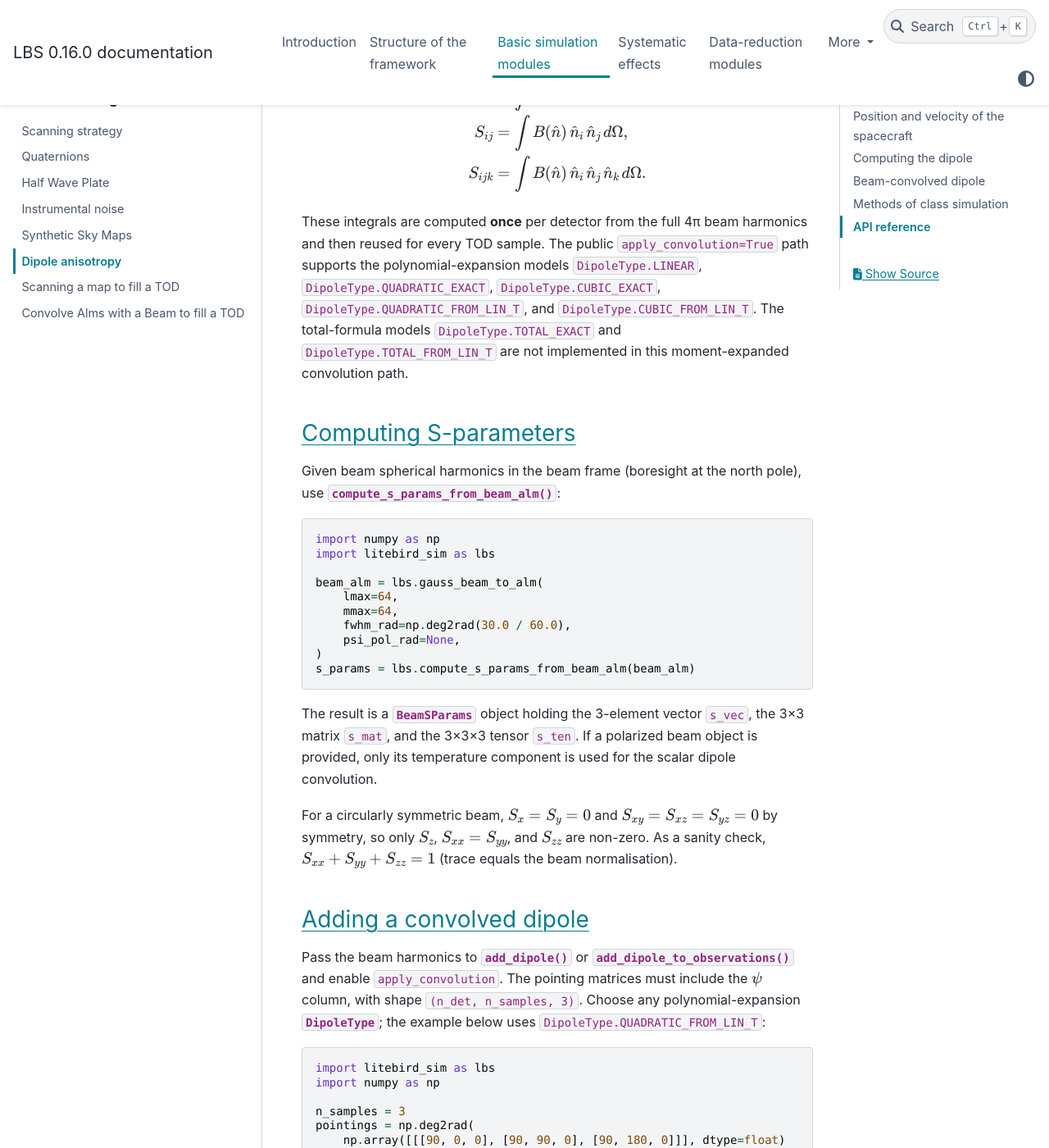
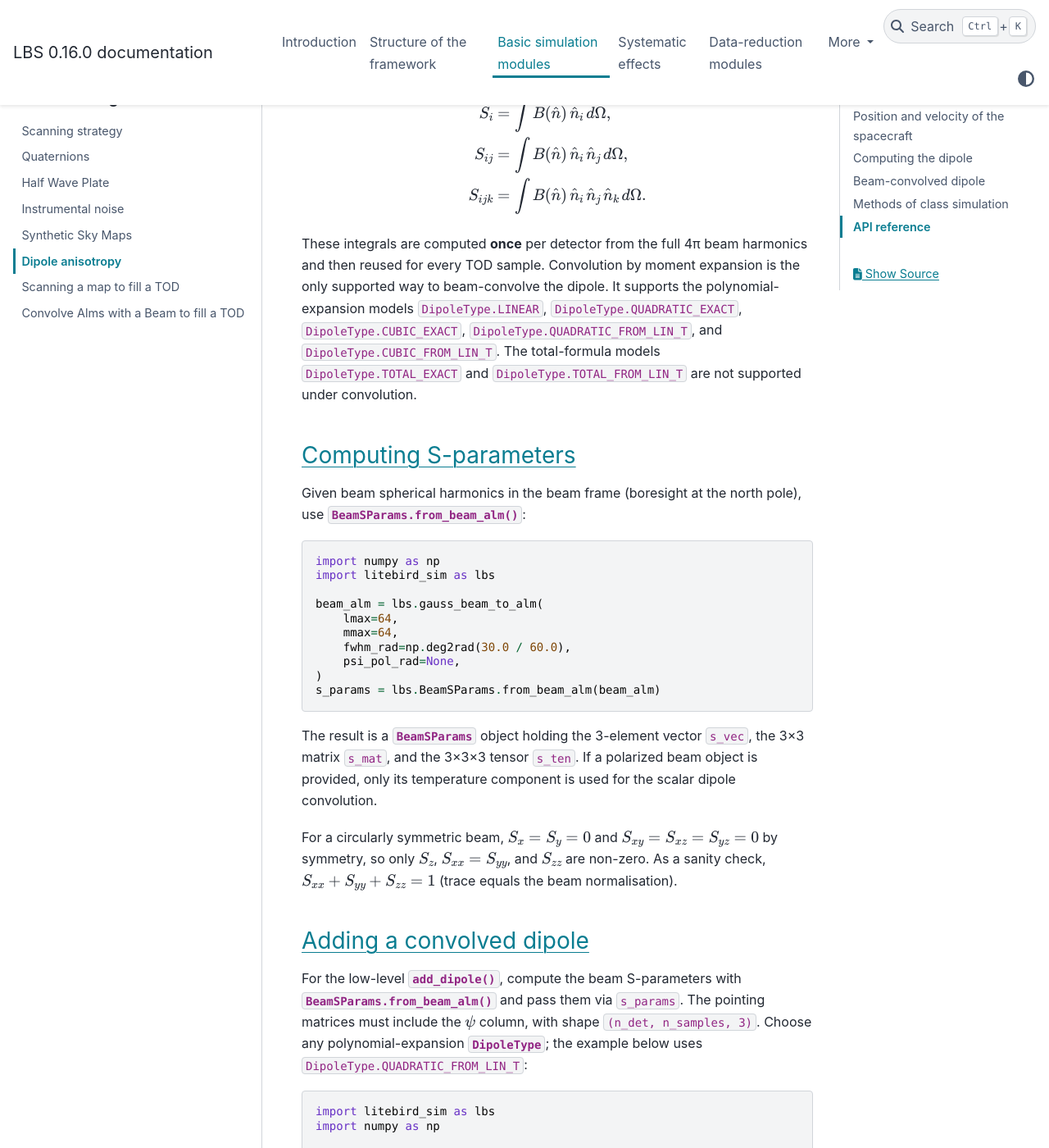
Before and after one commit to litebird/litebird_sim, a Sphinx documentation site: the page built from docs/source/dipole.rst, in a window 1280 px wide and 1400 px high, scrolled down 5550 px. Shown: the whole window at 82% size. Built offline with Sphinx 7.4.7 and the PyData theme 0.15.4, drawn with Linux system fonts in a browser that asks for light colours; cross-references to code outside the pages are shown as plain code; some of the changed text lies outside the part shown.

Commit message:
[ci skip] general reorganization

```diff
--- a/docs/source/dipole.rst
+++ b/docs/source/dipole.rst
@@ -175,7 +175,8 @@ The frequency-dependent weights in the linearized expansions are
    r(x) = \frac{x^2(e^{2x} + 4e^x + 1)}{6(e^x - 1)^2}.
 
 Beam convolution is not a separate :class:`.DipoleType`; it is enabled
-with the ``apply_convolution=True`` keyword of :func:`.add_dipole` or
+by passing beam S-parameters to :func:`.add_dipole` (the ``s_params``
+keyword) or by setting ``apply_convolution=True`` on
 :func:`.add_dipole_to_observations`, as described below.
 
 You can *add* the dipole signal to an existing TOD through the
@@ -242,19 +243,19 @@ and the S-parameters are
    S_{ijk} &= \int B(\hat n)\, \hat n_i\, \hat n_j\, \hat n_k\, d\Omega.
 
 These integrals are computed **once** per detector from the full 4π
-beam harmonics and then reused for every TOD sample. The public
-``apply_convolution=True`` path supports the polynomial-expansion
-models ``DipoleType.LINEAR``, ``DipoleType.QUADRATIC_EXACT``,
-``DipoleType.CUBIC_EXACT``, ``DipoleType.QUADRATIC_FROM_LIN_T``, and
-``DipoleType.CUBIC_FROM_LIN_T``. The total-formula models
-``DipoleType.TOTAL_EXACT`` and ``DipoleType.TOTAL_FROM_LIN_T`` are not
-implemented in this moment-expanded convolution path.
+beam harmonics and then reused for every TOD sample. Convolution by
+moment expansion is the only supported way to beam-convolve the dipole.
+It supports the polynomial-expansion models ``DipoleType.LINEAR``,
+``DipoleType.QUADRATIC_EXACT``, ``DipoleType.CUBIC_EXACT``,
+``DipoleType.QUADRATIC_FROM_LIN_T``, and ``DipoleType.CUBIC_FROM_LIN_T``.
+The total-formula models ``DipoleType.TOTAL_EXACT`` and
+``DipoleType.TOTAL_FROM_LIN_T`` are not supported under convolution.
 
 Computing S-parameters
 ~~~~~~~~~~~~~~~~~~~~~~
 
 Given beam spherical harmonics in the beam frame (boresight at the
-north pole), use :func:`.compute_s_params_from_beam_alm`:
+north pole), use :meth:`.BeamSParams.from_beam_alm`:
 
 .. code-block:: python
 
@@ -267,7 +268,7 @@ north pole), use :func:`.compute_s_params_from_beam_alm`:
         fwhm_rad=np.deg2rad(30.0 / 60.0),
         psi_pol_rad=None,
     )
-    s_params = lbs.compute_s_params_from_beam_alm(beam_alm)
+    s_params = lbs.BeamSParams.from_beam_alm(beam_alm)
 
 The result is a :class:`.BeamSParams` object holding the 3-element
 vector ``s_vec``, the 3×3 matrix ``s_mat``, and the 3×3×3 tensor
@@ -283,8 +284,8 @@ non-zero. As a sanity check, :math:`S_{xx} + S_{yy} + S_{zz} = 1`
 Adding a convolved dipole
 ~~~~~~~~~~~~~~~~~~~~~~~~~
 
-Pass the beam harmonics to :func:`.add_dipole` or
-:func:`.add_dipole_to_observations` and enable ``apply_convolution``.
+For the low-level :func:`.add_dipole`, compute the beam S-parameters
+with :meth:`.BeamSParams.from_beam_alm` and pass them via ``s_params``.
 The pointing matrices must include the :math:`\psi` column, with shape
 ``(n_det, n_samples, 3)``. Choose any polynomial-expansion
 :class:`.DipoleType`; the example below uses
@@ -308,6 +309,7 @@ The pointing matrices must include the :math:`\psi` column, with shape
         fwhm_rad=np.deg2rad(30.0),
         psi_pol_rad=None,
     )
+    s_params = lbs.BeamSParams.from_beam_alm(beam_alm)
 
     lbs.add_dipole(
         tod,
@@ -316,13 +318,16 @@ The pointing matrices must include the :math:`\psi` column, with shape
         t_cmb_k=lbs.T_CMB_K,
         frequency_ghz=np.array([100.0]),
         dipole_type=lbs.DipoleType.QUADRATIC_FROM_LIN_T,
-        apply_convolution=True,
-        beam_alms=beam_alm,
+        s_params=s_params,
     )
 
-For more than one detector, ``beam_alms`` can be a single
-:class:`.SphericalHarmonics` object reused for all detectors, or a
-dictionary keyed by detector index strings (``"0"``, ``"1"``, ...).
+For more than one detector, ``s_params`` can be a single
+:class:`.BeamSParams` object reused for all detectors, or a dictionary
+keyed by detector index strings (``"0"``, ``"1"``, ...). The
+observation-oriented :func:`.add_dipole_to_observations` instead takes
+beam harmonics directly: set ``apply_convolution=True`` and pass
+``beam_alms`` (or store them on the observation's ``blms`` attribute),
+and it computes the S-parameters per detector for you.
 
 The following plot compares the ordinary
 ``DipoleType.QUADRATIC_FROM_LIN_T`` dipole with the same model after
--- a/docs/source/pyplots/dipole_convolved_demo.py
+++ b/docs/source/pyplots/dipole_convolved_demo.py
@@ -22,7 +22,7 @@ beam_alm = lbs.gauss_beam_to_alm(
     fwhm_rad=np.deg2rad(60.0),
     psi_pol_rad=None,
 )
-s_params = lbs.compute_s_params_from_beam_alm(beam_alm)
+s_params = lbs.BeamSParams.from_beam_alm(beam_alm)
 
 tod_pencil = np.zeros((1, n_samples))
 lbs.add_dipole(
@@ -42,8 +42,7 @@ lbs.add_dipole(
     t_cmb_k=lbs.T_CMB_K,
     frequency_ghz=frequency_ghz,
     dipole_type=lbs.DipoleType.QUADRATIC_FROM_LIN_T,
-    apply_convolution=True,
-    beam_alms=beam_alm,
+    s_params=s_params,
 )
 
 scan_angle_deg = np.rad2deg(phi)
--- a/litebird_sim/__init__.py
+++ b/litebird_sim/__init__.py
@@ -63,7 +63,6 @@ from .dipole import (
     add_dipole,
     add_dipole_to_observations,
     BeamSParams,
-    compute_s_params_from_beam_alm,
     DipoleType,
 )
 from .distribute import distribute_evenly, distribute_optimally
@@ -400,7 +399,6 @@ __all__ = [
     "add_dipole",
     "add_dipole_to_observations",
     "BeamSParams",
-    "compute_s_params_from_beam_alm",
     "DipoleType",
     # coordinates.py
     "DEFAULT_COORDINATE_SYSTEM",
```
Also changed, not shown: 3 other files.
